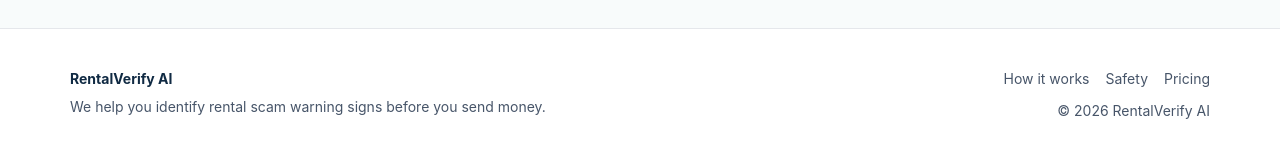
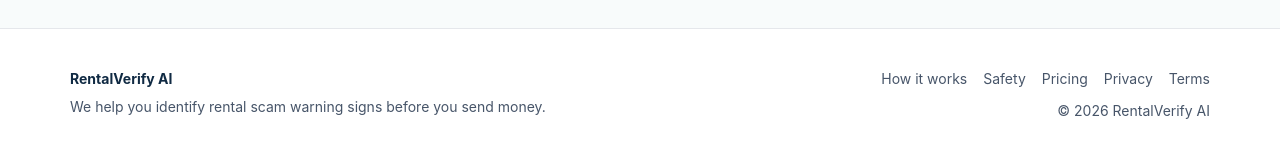
Before and after one commit to njokin-png/RentalVerifyAI, a Next.js app: page / in a window 1280 px wide. Shown: the part 1353-1510 px from the top of the page. Built offline with nearby package versions, Linux system fonts and the light colour scheme; no server answers.

Commit message:
Link privacy and terms from footer

```diff
--- a/components/Footer.tsx
+++ b/components/Footer.tsx
@@ -1,4 +1,5 @@
 import Link from "next/link";
+
 export function Footer() {
   return (
     <footer className="border-t bg-white mt-20">
@@ -14,6 +15,8 @@ export function Footer() {
           <Link href="/about">How it works</Link>
           <Link href="/safety">Safety</Link>
           <Link href="/pricing">Pricing</Link>
+          <Link href="/privacy">Privacy</Link>
+          <Link href="/terms">Terms</Link>
           <p className="mt-3">© 2026 RentalVerify AI</p>
         </div>
       </div>
```
